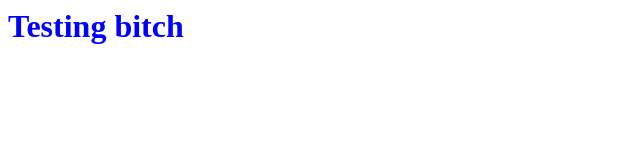
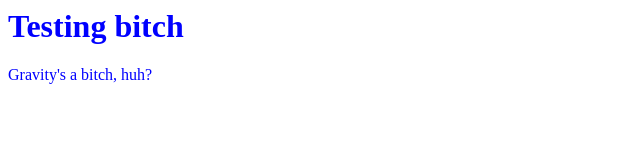
Before and after one commit to JuanGames45/Dashboard, a plain HTML site: page index.html in a window 1280 px wide. Shown: the whole page, without its empty margins (0-640 px from the left). Drawn offline with Linux system fonts and the light colour scheme.

Commit message:
Update index.html

```diff
--- a/index.html
+++ b/index.html
@@ -4,4 +4,5 @@
       color:blue}
   </style>
 <h1>Testing bitch</h1>
+  <p>Gravity's a bitch, huh?</p>
 </html>
```
